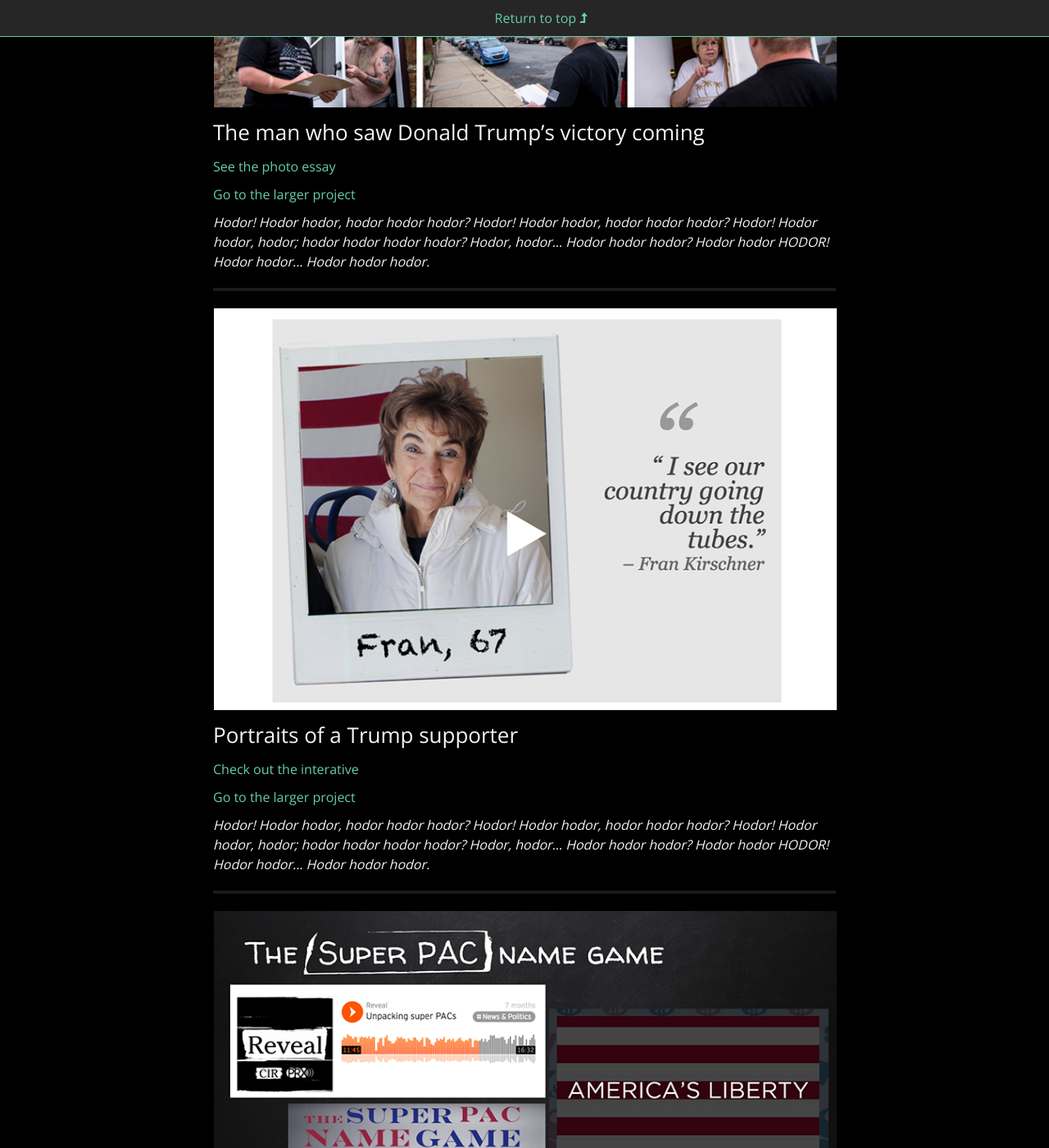
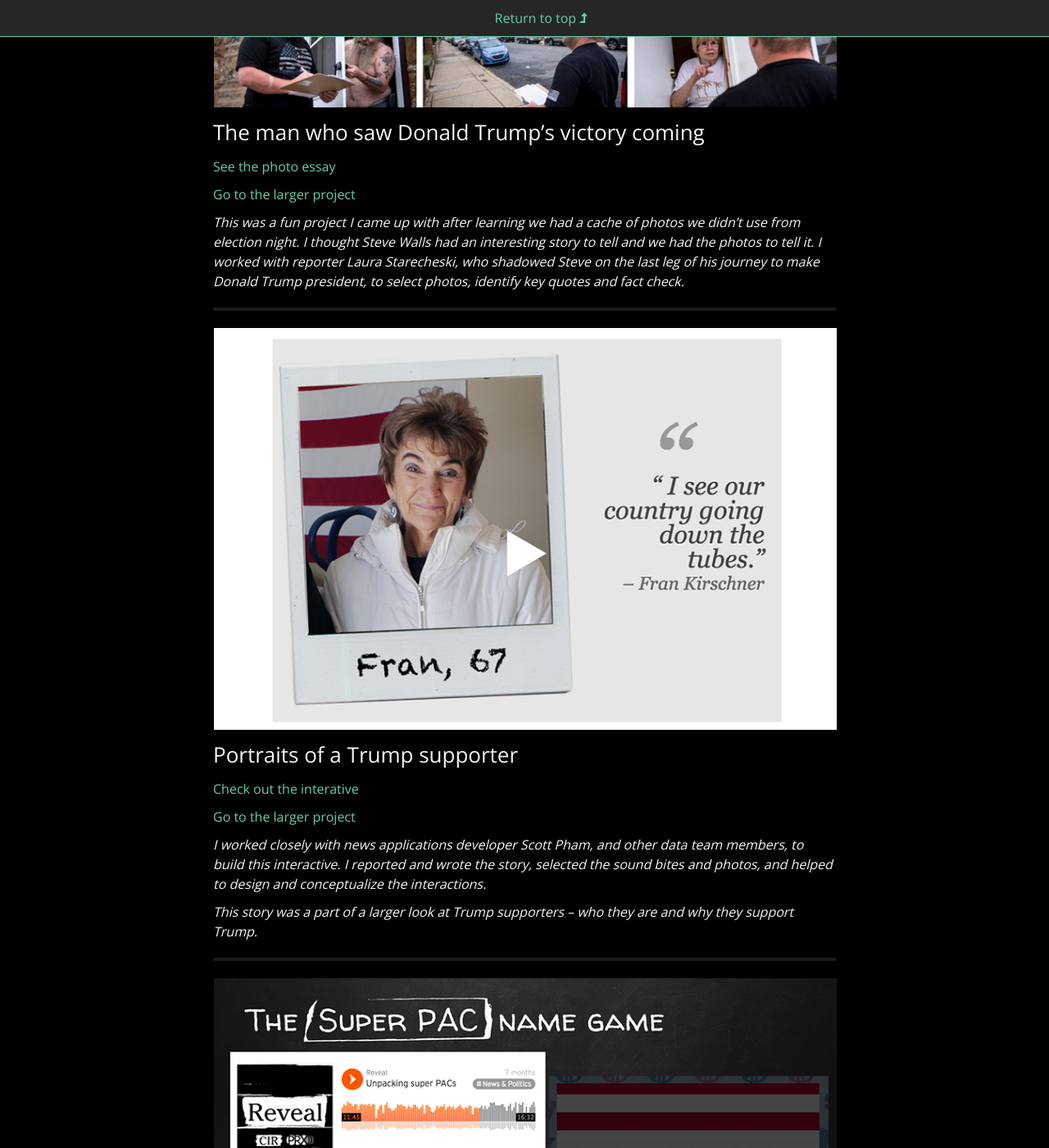
Before and after one commit to juliachanb/juliachanb.github.io, a Jekyll site: the page built from pages/portfolio.md, in a window 1280 px wide and 1400 px high, scrolled down 1215 px. Shown: the whole window at 82% size. Built offline with Jekyll 4.4.1, drawn with Linux system fonts in a browser that asks for light colours; nearby versions of some CDN libraries; some web fonts are replaced; some of the changed text lies outside the part shown.

Commit message:
added more words

```diff
--- a/pages/portfolio.md
+++ b/pages/portfolio.md
@@ -37,7 +37,7 @@ published: true
 
 [Go to the larger project](https://www.revealnews.org/episodes/the-secret-trump-voter/)
 
-*Hodor! Hodor hodor, hodor hodor hodor? Hodor! Hodor hodor, hodor hodor hodor? Hodor! Hodor hodor, hodor; hodor hodor hodor hodor? Hodor, hodor... Hodor hodor hodor? Hodor hodor HODOR! Hodor hodor... Hodor hodor hodor.*
+*This was a fun project I came up with after learning we had a cache of photos we didn't use from election night. I thought Steve Walls had an interesting story to tell and we had the photos to tell it. I worked with reporter Laura Starecheski, who shadowed Steve on the last leg of his journey to make Donald Trump president, to select photos, identify key quotes and fact check.*
 
 ---
 
@@ -49,7 +49,9 @@ published: true
 
 [Go to the larger project](https://www.revealnews.org/episodes/pumped-on-trump/)
 
-*Hodor! Hodor hodor, hodor hodor hodor? Hodor! Hodor hodor, hodor hodor hodor? Hodor! Hodor hodor, hodor; hodor hodor hodor hodor? Hodor, hodor... Hodor hodor hodor? Hodor hodor HODOR! Hodor hodor... Hodor hodor hodor.*
+*I worked closely with news applications developer Scott Pham, and other data team members, to build this interactive. I reported and wrote the story, selected the sound bites and photos, and helped to design and conceptualize the interactions.*
+
+*This story was a part of a larger look at Trump supporters – who they are and why they support Trump.*
 
 ---
 
@@ -86,7 +88,7 @@ published: true
 
 [Go to project](https://www.revealnews.org/article/jehovahs-witnesses-cover-up-child-sex-abuse-and-oust-a-victim/)
 
-*Hodor! Hodor hodor, hodor hodor hodor? Hodor! Hodor hodor, hodor hodor hodor? Hodor! Hodor hodor, hodor; hodor hodor hodor hodor? Hodor, hodor... Hodor hodor hodor? Hodor hodor HODOR! Hodor hodor... Hodor hodor hodor.*
+*Utilizing audio from the radio piece, I used [SoundCite](https://soundcite.knightlab.com/) to enhance the online version of Trey Bundy's investigation. I selected photos that would best accompany the audio (and vice versa) and wrote cutlines that set up the sound bites.*
 
 ---
 
```
